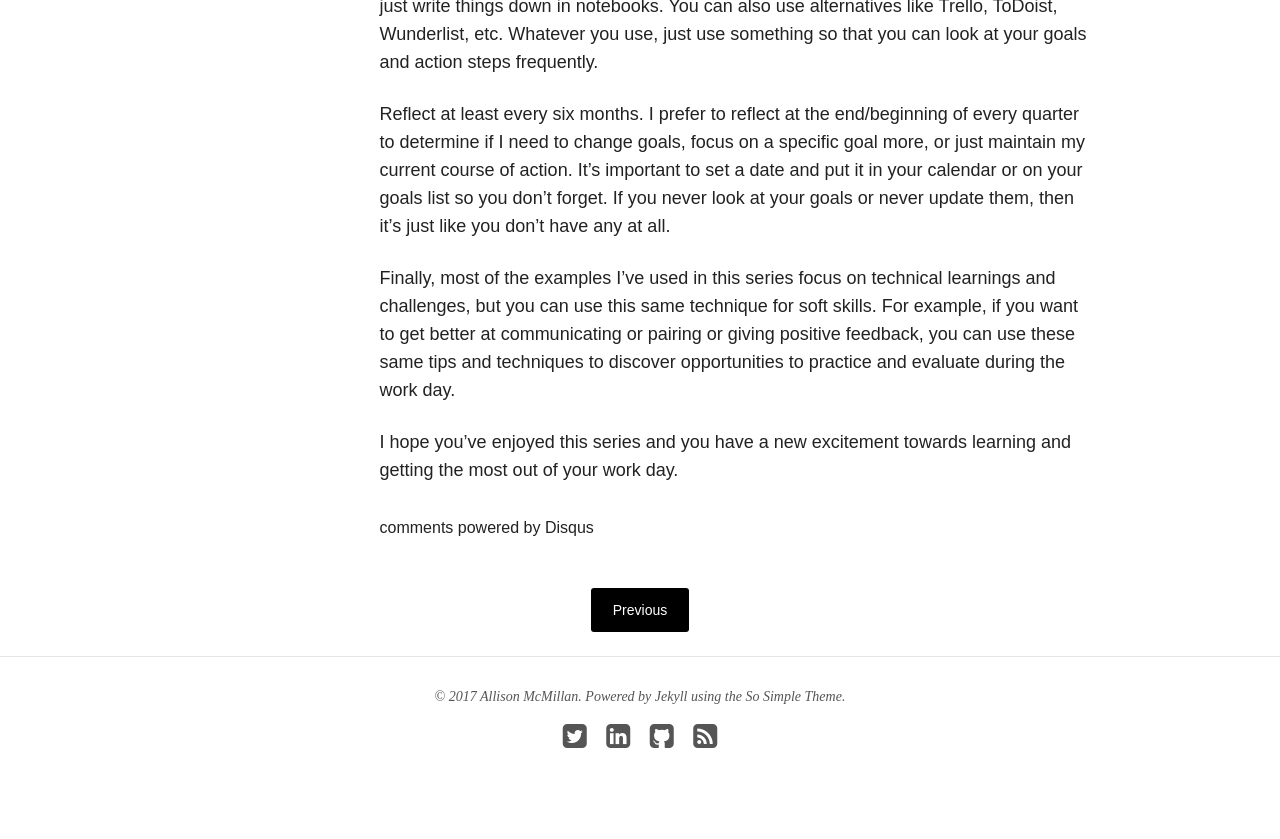
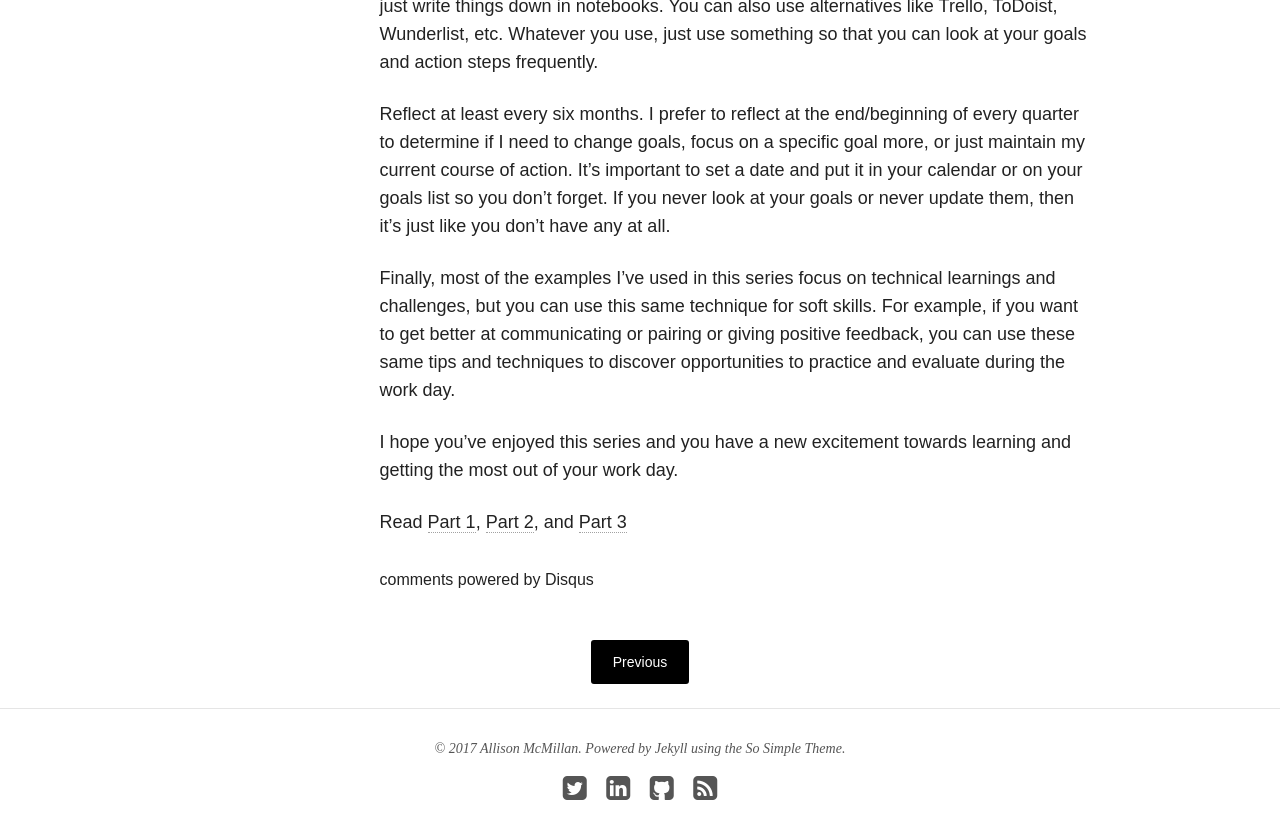
Before and after one commit to asheren/asheren.github.io, a Jekyll site: the page built from _posts/blog/2017-02-09-hack-your-workday-p4.md, in a window 1280 px wide and 900 px high, scrolled down 1880 px. Shown: the top 839 px of the window. Built offline with Jekyll 4.4.1, drawn with Linux system fonts in a browser that asks for light colours; nearby versions of some CDN libraries; comment, search, counter and statistics services are not loaded; some of the changed lines change nothing that is shown.

Commit message:
Update 2017-02-09-hack-your-workday-p4.md

```diff
--- a/_posts/blog/2017-02-09-hack-your-workday-p4.md
+++ b/_posts/blog/2017-02-09-hack-your-workday-p4.md
@@ -12,7 +12,7 @@
 - time maximization
 ---
 
-In the last part of our series, let's look at how you can assess your progress and easily determine what future goals should be. To recap, in [part 1](http://daydreamsinruby.com/hack-your-workday-p1/){:target="_blank"} we created goals. In [part 2](http://daydreamsinruby.com/hack-your-workday-p2/){:target="_blank"}, we put action items to those goals and established a system for accountability. For [part 3](http://daydreamsinruby.com/hack-your-workday-p3/){:target="_blank"}, we started looking critically and creatively at our workdays and our workday schedule to shove as much learning in there as possible. Now, how the heck do we know if we're actually learning and doing a good job?! And how do we decide when we assess our goals if we should move on, add something new, or replace a current goal?
+In the last part of our series, let's look at how you can assess your progress and easily determine what future goals should be. To recap, in [part 1](http://daydreamsinruby.com/hack-your-workday-p1/) we created goals. In [part 2](http://daydreamsinruby.com/hack-your-workday-p2/), we put action items to those goals and established a system for accountability. For [part 3](http://daydreamsinruby.com/hack-your-workday-p3/), we started looking critically and creatively at our workdays and our workday schedule to shove as much learning in there as possible. Now, how the heck do we know if we're actually learning and doing a good job?! And how do we decide when we assess our goals if we should move on, add something new, or replace a current goal?
 
 There are many ways to think about your progress as well as continually jot down things you want to learn more about which can help lead to easily figuring out future goals. This does involved blocking out a small bit of time to reflect but you can do this by leveraging the meetings you currently have to do this. At the end of every sprint, look at the stories you've completed or the pull requests you've reviewed. Determine what you learned during the past sprint. Jot down these items in a separate tab. If you have time, do a little reading about each item in spare moments. If it's not a specific goal, you might not absorb every detail but you'll get a slightly better understanding, and if there is a recurring theme, you can think about making that subject a future goal. If you don't work in sprints, make time to do this every 2 weeks or so. If you remember, you can also do this adhoc... every time you come up against something new, jot it into a note (or whatever system you're using) to read more about it later. I have a running "Things I want to read more about" section with a note for each week and I add topics to it each week. Then when I have a chance, I'll go to that list, start from the top, read a bit and jot down notes in that same file. Do I do this every week? Nope. But it's there and I try to do it at least every couple of weeks without being too hard on myself if this part slips (as long as I'm still accomplishing my larger goals).
 
@@ -27,3 +27,5 @@
 Finally, most of the examples I've used in this series focus on technical learnings and challenges, but you can use this same technique for soft skills. For example, if you want to get better at communicating or pairing or giving positive feedback, you can use these same tips and techniques to discover opportunities to practice and evaluate during the work day.
 
 I hope you've enjoyed this series and you have a new excitement towards learning and getting the most out of your work day.
+
+Read [Part 1](http://daydreamsinruby.com/hack-your-workday-p1/), [Part 2](http://daydreamsinruby.com/hack-your-workday-p2/), and [Part 3](http://daydreamsinruby.com/hack-your-workday-p3/)
```
